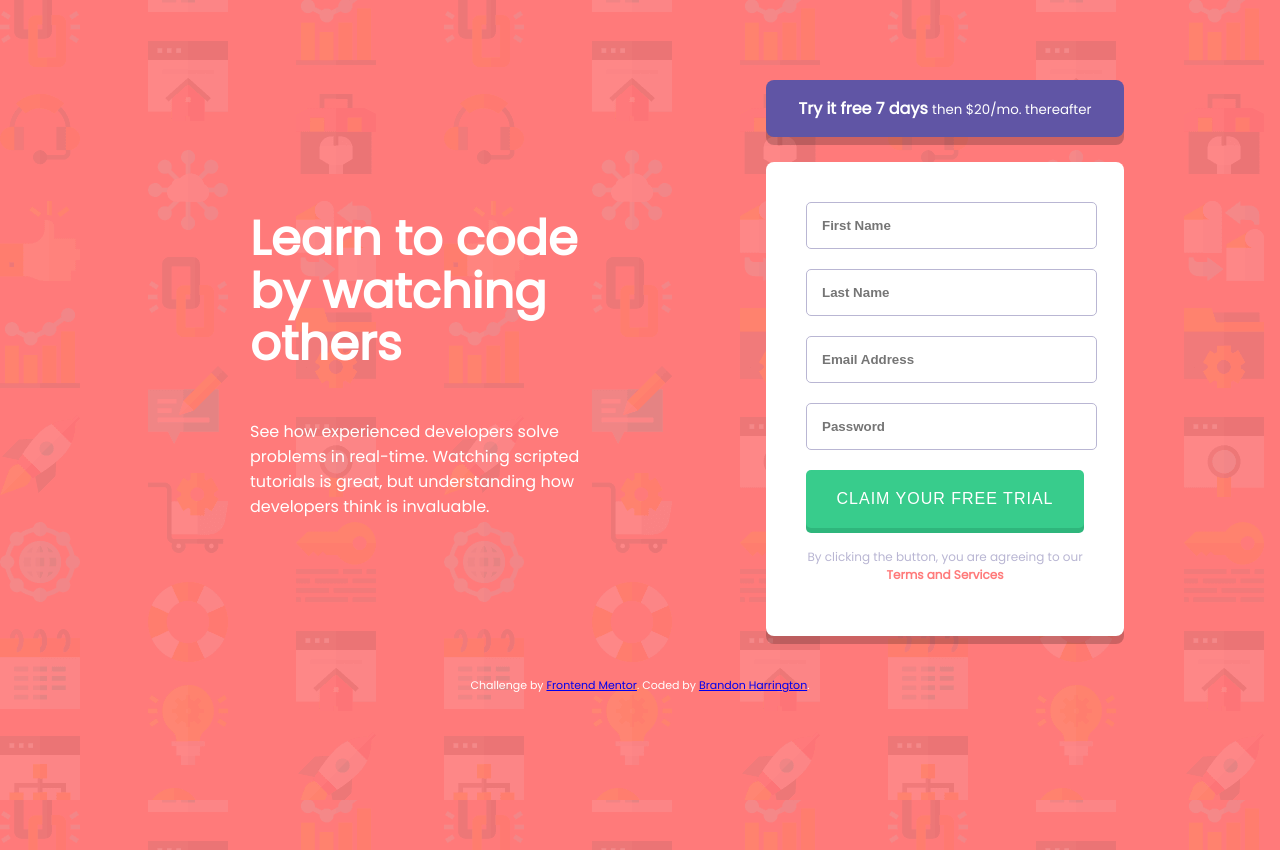
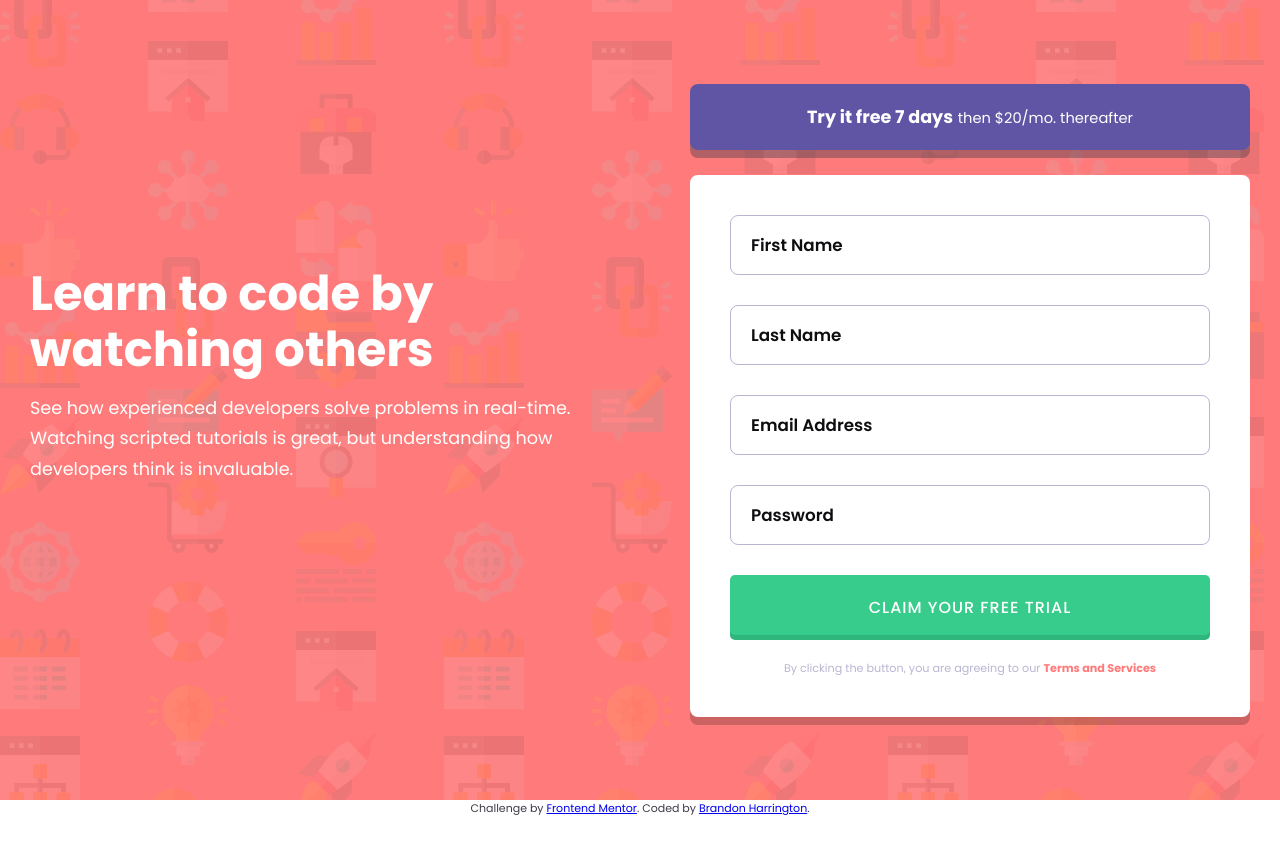
Before and after one commit to brandonmharrington/responsive-signup-form, a plain HTML site: page index.html in a window 1280 px wide. After the commit the page ends 817 px from the top, so only its background shows below. Drawn offline with Linux system fonts and the light colour scheme.

Commit message:
fixed styling and added form validation

```diff
--- a/index.html
+++ b/index.html
@@ -6,21 +6,10 @@
     <!-- displays site properly based on user's device -->
 
     <!-- Stylesheets & Fonts -->
-    <link rel="stylesheet" href="styles/main.css" />
+    <link rel="stylesheet" href="style.css" />
     <link
       rel="stylesheet"
-      media="screen and (min-width: 1089px) and (max-width: 100vw)"
-      href="styles/large.css"
-    />
-    <link
-      rel="stylesheet"
-      media="screen and (min-width: 0vw) and (max-width: 1089px)"
-      href="styles/mobile.css"
-    />
-
-    <link
-      rel="stylesheet"
-      href="https://fonts.googleapis.com/css?family=Poppins"
+      href="https://fonts.googleapis.com/css?family=Poppins:wght@400;500;600;700&display=swap"
     />
 
     <link
@@ -33,13 +22,14 @@
     <title>Frontend Mentor | Intro component with sign up form</title>
   </head>
   <body>
+    <section id="intro">
       <div class="container">
         <div class="signup__text">
           <h1>Learn to code by watching others</h1>
           <p>
             See how experienced developers solve problems in real-time. Watching
-          scripted tutorials is great, but understanding how developers think is
-          invaluable.
+            scripted tutorials is great, but understanding how developers think
+            is invaluable.
           </p>
         </div>
         <div class="signup__form-container">
@@ -49,26 +39,58 @@
           </div>
           <div class="signup__form">
             <form>
+              <div class="form__input">
                 <input
                   type="text"
                   class="signup__firstName"
                   placeholder="First Name"
                 />
+                <img
+                  src="./images/icon-error.svg"
+                  alt="error-icon"
+                  class="error__icon"
+                />
+                <p class="error__text">First Name cannot be empty</p>
+              </div>
+              <div class="form__input">
                 <input
                   type="text"
                   class="signup__lastName"
                   placeholder="Last Name"
                 />
+                <img
+                  src="./images/icon-error.svg"
+                  alt="error-icon"
+                  class="error__icon"
+                />
+                <p class="error__text">Last Name cannot be empty</p>
+              </div>
+              <div class="form__input">
                 <input
-              type="text"
+                  type="email"
                   class="signup__email"
                   placeholder="Email Address"
                 />
+                <img
+                  src="./images/icon-error.svg"
+                  alt="error-icon"
+                  class="error__icon"
+                />
+                <p class="error__text">Looks like this is not an email</p>
+              </div>
+              <div class="form__input">
                 <input
-              type="text"
+                  type="password"
                   class="signup__password"
                   placeholder="Password"
                 />
+                <img
+                  src="./images/icon-error.svg"
+                  alt="error-icon"
+                  class="error__icon"
+                />
+                <p class="error__text">Password cannot be empty</p>
+              </div>
               <button class="signup__submit">Claim your free trial</button>
             </form>
             <p class="signup__form-terms">
@@ -78,6 +100,7 @@
           </div>
         </div>
       </div>
+    </section>
 
     <footer>
       <p class="attribution">
@@ -91,4 +114,5 @@
       </p>
     </footer>
   </body>
+  <script src="script.js"></script>
 </html>
--- /dev/null
+++ b/script.js
@@ -0,0 +1,27 @@
+const form = document.querySelector('.signup__form form');
+const inputs = document.querySelectorAll('input');
+
+form.addEventListener('submit', e => {
+  e.preventDefault();
+
+  inputs.forEach(input => {
+    if (!input.value) {
+      input.parentElement.classList.add('error');
+    } else {
+      input.parentElement.classList.remove('error');
+      if (input.type == 'email') {
+        if (validateEmail(input.value)) {
+          input.parentElement.classList.remove('error');
+        } else {
+          input.parentElement.classList.add('error');
+        }
+      }
+    }
+  });
+});
+
+const validateEmail = email => {
+  const re = /^(([^<>()\[\]\\.,;:\s@"]+(\.[^<>()\[\]\\.,;:\s@"]+)*)|(".+"))@((\[[0-9]{1,3}\.[0-9]{1,3}\.[0-9]{1,3}\.[0-9]{1,3}\])|(([a-zA-Z\-0-9]+\.)+[a-zA-Z]{2,}))$/;
+
+  return re.test(String(email).toLowerCase());
+};
--- /dev/null
+++ b/style.css
@@ -0,0 +1,250 @@
+:root {
+  --red: hsl(0, 100%, 74%);
+  --green: hsl(154, 59%, 51%);
+  --blue: hsl(248, 32%, 49%);
+  --dark-blue: hsl(249, 10%, 26%);
+  --grayish-blue: hsl(246, 25%, 77%);
+}
+
+* {
+  margin: 0;
+  padding: 0;
+  box-sizing: border-box;
+}
+
+html {
+  font-size: 16px;
+  font-family: 'Poppins', Arial, Helvetica, sans-serif;
+  color: #fff;
+}
+
+#intro {
+  min-height: 100vh;
+  width: 100%;
+  display: flex;
+  align-items: center;
+  justify-content: center;
+  padding: 50px 0;
+  background-color: var(--red);
+  background-image: url('../images/bg-intro-mobile.png');
+}
+
+.container {
+  display: flex;
+  align-items: center;
+  justify-content: center;
+  margin: 0 auto;
+  flex-direction: column;
+  text-align: center;
+  padding: 0 30px;
+  max-width: 1300px;
+}
+
+input {
+  outline: none;
+}
+
+button {
+  cursor: pointer;
+}
+
+/*****************************************************/
+/* Left column */
+/*****************************************************/
+.signup__text {
+  flex: 1;
+  margin-bottom: 50px;
+}
+
+.signup__text h1 {
+  font-size: 2.5rem;
+  line-height: 3rem;
+  margin-bottom: 15px;
+}
+
+.signup__text p {
+  font-size: 1.1rem;
+  line-height: 1.9rem;
+}
+/*****************************************************/
+
+/*****************************************************/
+/* Right column */
+/*****************************************************/
+.signup__form-container {
+  flex: 1;
+}
+
+.signup__form-trial {
+  background-color: var(--blue);
+  margin-bottom: 25px;
+  border-radius: 8px;
+  box-shadow: 0 8px hsla(249, 10%, 26%, 0.404);
+  text-align: center;
+  padding: 16px 10px;
+}
+
+.signup__form {
+  background-color: #fff;
+  border-radius: 8px;
+  padding: 40px;
+  box-shadow: 0 8px rgba(0, 0, 0, 0.2);
+}
+
+.form__input {
+  position: relative;
+  margin-bottom: 25px;
+}
+
+.signup__form input,
+.signup__submit {
+  font-family: 'Poppins';
+  font-weight: 600;
+  border: 1.3px solid var(--grayish-blue);
+  border-radius: 8px;
+  padding-left: 20px;
+  width: 100%;
+  height: 60px;
+  font-size: 1rem;
+  margin-bottom: 5px;
+}
+
+.signup__form input:focus {
+  border: 1.5px solid var(--dark-blue);
+}
+
+.signup__form input::placeholder {
+  color: hsl(249, 10%, 6%);
+  font-size: 1rem;
+  font-weight: 600;
+  font-family: 'Poppins';
+}
+
+.signup__submit {
+  background-color: var(--green);
+  padding: 20px 15px;
+  width: 100%;
+  border: none;
+  border-radius: 5px;
+  color: #fff;
+  font-weight: 500;
+  text-transform: uppercase;
+  font-size: 1rem;
+  box-shadow: 0 5px hsl(154, 59%, 45%);
+  letter-spacing: 1px;
+}
+
+.signup__submit:hover {
+  background-color: hsl(154, 80%, 63%);
+}
+
+.signup__form-terms {
+  color: var(--grayish-blue);
+  font-size: 0.75rem;
+  margin-top: 20px;
+  text-align: center;
+}
+
+.signup__form-terms a {
+  color: var(--red);
+  text-decoration: none;
+  font-weight: 700;
+}
+/*****************************************************/
+
+/*****************************************************/
+/* Form validation */
+/*****************************************************/
+.error__text,
+.error__icon {
+  display: none;
+}
+
+.form__input.error .error__text,
+.form__input.error .error__icon {
+  display: block;
+}
+
+.form__input.error input {
+  border: 2px solid var(--red);
+}
+
+.error__icon {
+  position: absolute;
+  right: 20px;
+  top: 22%;
+}
+
+.error__text {
+  font-weight: 500;
+  font-size: 0.8rem;
+  color: var(--red);
+  text-align: right;
+  font-style: italic;
+}
+/*****************************************************/
+
+/*****************************************************/
+/* Footer */
+/*****************************************************/
+.attribution {
+  font-size: 11px;
+  text-align: center;
+  color: var(--dark-blue);
+}
+/*****************************************************/
+
+/*****************************************************/
+/* Large screen */
+/*****************************************************/
+@media only screen and (min-width: 1000px) {
+  #intro {
+    background-image: url(../images/bg-intro-desktop.png);
+  }
+
+  .container {
+    flex-direction: row;
+  }
+
+  /* Left column */
+  .signup__text {
+    text-align: left;
+    padding-right: 50px;
+    margin-right: 50px;
+    max-width: 800px;
+  }
+
+  .signup__text h1 {
+    font-size: 3rem;
+    line-height: 3.5rem;
+  }
+
+  .signup__text p {
+    font-size: 1.1rem;
+  }
+
+  /* Right column */
+  .signup__form-container {
+    max-width: 800px;
+  }
+
+  .signup__form-trial {
+    padding: 20px;
+    font-size: 1.1rem;
+  }
+
+  .signup__form {
+    padding: 40px;
+  }
+
+  .signup__form input,
+  .signup__form input::placeholder {
+    font-size: 1.05rem;
+  }
+
+  .signup__form-terms {
+    margin-top: 20px;
+    font-size: 0.7rem;
+  }
+}
+/*****************************************************/
--- a/styles/large.css
+++ /dev/null
@@ -1,71 +0,0 @@
-.container {
-  display: flex;
-  max-width: 80vw;
-  max-height: 600px;
-  margin-top: 50px;
-}
-
-.signup__text {
-  display: flex;
-  flex-direction: column;
-  justify-content: center;
-  margin: 0 150px;
-}
-
-.signup__text h1 {
-  font-size: 3rem;
-  font-weight: 900;
-  line-height: 1.1;
-}
-
-.signup__form {
-  background-color: #fff;
-  border-radius: 8px;
-  padding: 40px;
-  box-shadow: 0 8px rgba(0, 0, 0, 0.2);
-}
-
-.signup__form-trial {
-  background-color: var(--blue);
-  padding: 16px 10px;
-  margin-bottom: 25px;
-  border-radius: 8px;
-  box-shadow: 0 8px rgba(0, 0, 0, 0.2);
-  text-align: center;
-}
-
-.signup__form input {
-  border: 1px solid var(--grayish-blue);
-  padding: 15px;
-  width: 93%;
-  margin-bottom: 20px;
-  border-radius: 5px;
-  font-weight: 900;
-}
-
-.signup__submit {
-  background-color: var(--green);
-  padding: 20px 15px;
-  width: 100%;
-  border: none;
-  border-radius: 5px;
-  color: #fff;
-  font-weight: 500;
-  text-transform: uppercase;
-  font-size: 1rem;
-  box-shadow: 0 5px hsl(154, 59%, 45%);
-  letter-spacing: 1px;
-}
-
-.signup__form-terms {
-  color: var(--grayish-blue);
-  font-size: 0.75rem;
-  margin-top: 20px;
-  text-align: center;
-}
-
-.signup__form-terms a {
-  color: var(--red);
-  text-decoration: none;
-  font-weight: 700;
-}
--- a/styles/main.css
+++ /dev/null
@@ -1,34 +0,0 @@
-:root {
-  --red: hsl(0, 100%, 74%);
-  --green: hsl(154, 59%, 51%);
-  --blue: hsl(248, 32%, 49%);
-  --dark-blue: hsl(249, 10%, 26%);
-  --grayish-blue: hsl(246, 25%, 77%);
-}
-
-body {
-  background-color: var(--red);
-  background-image: url('../images/bg-intro-desktop.png');
-  height: 100vh;
-  margin: 0;
-  font-family: 'Poppins', Arial, Helvetica, sans-serif;
-  font-size: 16px;
-  color: #fff;
-}
-
-input {
-  outline: none;
-}
-
-button {
-  cursor: pointer;
-}
-
-.container {
-  padding: 30px 100px;
-}
-
-.attribution {
-  font-size: 11px;
-  text-align: center;
-}
--- a/styles/mobile.css
+++ /dev/null
@@ -1,64 +0,0 @@
-body {
-  text-align: center;
-}
-
-.container {
-  padding: 30px 40px;
-}
-
-.signup__text {
-  margin-bottom: 60px;
-}
-
-.signup__form {
-  background-color: #fff;
-  border-radius: 8px;
-  padding: 25px;
-  box-shadow: 0 8px rgba(0, 0, 0, 0.2);
-}
-
-.signup__form-trial {
-  background-color: var(--blue);
-  padding: 16px 60px;
-  margin-bottom: 25px;
-  border-radius: 8px;
-  box-shadow: 0 8px rgba(0, 0, 0, 0.2);
-  text-align: center;
-}
-
-.signup__form input {
-  border: 1px solid var(--grayish-blue);
-  padding: 20px 15px;
-  width: 88%;
-  margin-bottom: 20px;
-  border-radius: 5px;
-  font-weight: 900;
-}
-
-.signup__submit {
-  background-color: var(--green);
-  padding: 20px 15px;
-  width: 100%;
-  border: none;
-  border-radius: 5px;
-  color: #fff;
-  font-weight: 500;
-  text-transform: uppercase;
-  font-size: 1rem;
-  box-shadow: 0 5px hsl(154, 59%, 45%);
-  letter-spacing: 1px;
-}
-
-.signup__form-terms {
-  color: var(--grayish-blue);
-  font-size: 0.65rem;
-  margin: 0 auto;
-  margin-top: 20px;
-  width: 80%;
-}
-
-.signup__form-terms a {
-  color: var(--red);
-  text-decoration: none;
-  font-weight: 700;
-}
```
Lines whose indentation alone changed are shown as unchanged.
